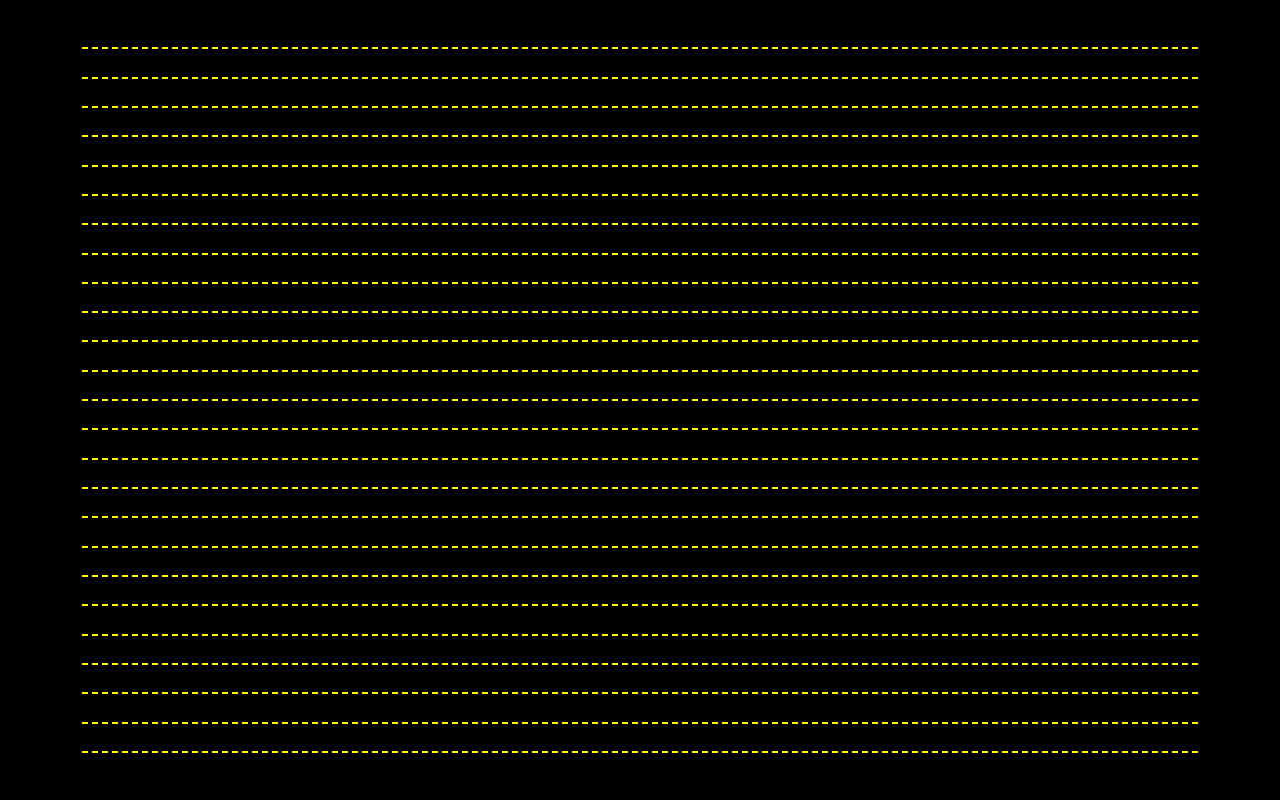
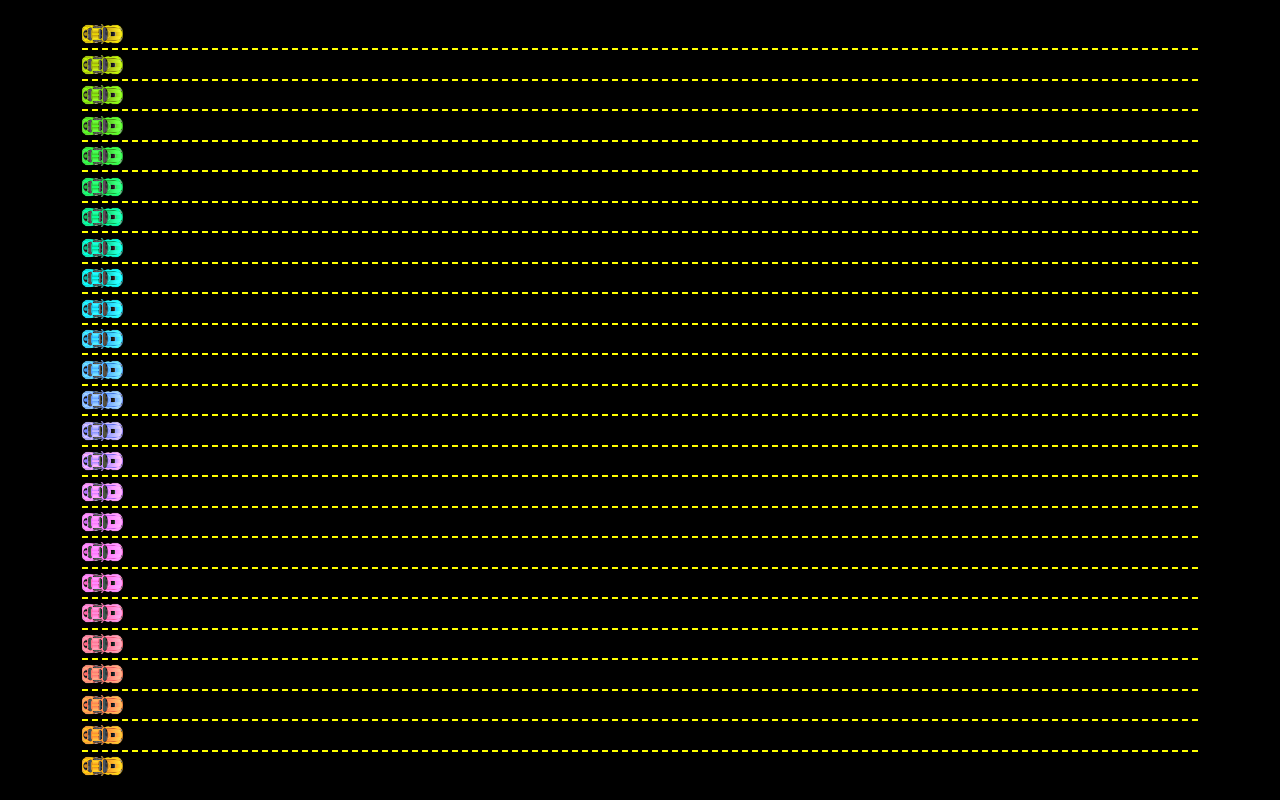
Before and after one commit to ikromshi/horse-racing, a React (Create React App) app: page / in a window 1280 px wide. Built offline with nearby package versions, Linux system fonts and the light colour scheme.

Commit message:
added cars to the lane

```diff
--- a/src/components/RaceTrack/RaceTrack.jsx
+++ b/src/components/RaceTrack/RaceTrack.jsx
@@ -1,5 +1,6 @@
 import React from 'react';
 import styled from 'styled-components';
+import carImage from '../../assets/car-yellow.png';
 
 const Track = styled.div`
   display: flex;
@@ -25,13 +26,66 @@ const Lane = styled.div`
   }
 `;
 
+const Car = styled.img`
+  height: 20px; // Adjust based on your preference
+  position: absolute;
+  // Adjust this value to center the car, it could be positive or negative
+  // You might need to tweak this after inspecting the actual rendered output
+  top: 50%;
+  transform: translateY(-50%); // This ensures the car is centered regardless of its height
+  filter: ${props => `hue-rotate(${props.color}deg)`}; // Change color through hue rotation
+  transition: bottom 0.5s ease-in-out; // Smooth transition for the movement
+`;
 
 
-const RaceTrack = ({ numberOfLanes }) => {
+const carsData = [
+  { name: "Alex", ticket_amount: 120 },
+  { name: "Jordan", ticket_amount: 95 },
+  { name: "Casey", ticket_amount: 150 },
+  { name: "Morgan", ticket_amount: 130 },
+  { name: "Taylor", ticket_amount: 110 },
+  { name: "Jamie", ticket_amount: 80 },
+  { name: "Quinn", ticket_amount: 145 },
+  { name: "Reese", ticket_amount: 90 },
+  { name: "Skyler", ticket_amount: 100 },
+  { name: "Drew", ticket_amount: 50 },
+  { name: "Cameron", ticket_amount: 60 },
+  { name: "Riley", ticket_amount: 70 },
+  { name: "Avery", ticket_amount: 85 },
+  { name: "Peyton", ticket_amount: 75 },
+  { name: "Harper", ticket_amount: 65 },
+  { name: "Charlie", ticket_amount: 55 },
+  { name: "Dakota", ticket_amount: 45 },
+  { name: "Emerson", ticket_amount: 35 },
+  { name: "Finley", ticket_amount: 25 },
+  { name: "Elliot", ticket_amount: 15 },
+  { name: "Jordan", ticket_amount: 5 },
+  { name: "Logan", ticket_amount: 140 },
+  { name: "Logan", ticket_amount: 140 },
+  { name: "Spencer", ticket_amount: 115 },
+  { name: "Spencer", ticket_amount: 115 }
+];
+
+
+// Calculate position based on ticket amount (Example: linear scale, you might need to adjust this)
+const calculatePosition = (ticket_amount) => {
+  // Assuming 100 tickets places the car at 90% towards the top, adjust as needed
+  const maxTickets = Math.max(...carsData.map(car => car.ticket_amount));
+  return (ticket_amount / maxTickets) * 90;
+};
+
+const RaceTrack = () => {
   return (
     <Track>
-      {Array.from({ length: numberOfLanes }, (_, index) => (
-        <Lane key={index} numberOfLanes={numberOfLanes} />
+      {carsData.map((car, index) => (
+        <Lane key={index} numberOfLanes={carsData.length}>
+          <Car
+            src={carImage}
+            position={calculatePosition(car.ticket_amount)}
+            color={(index * 360) / carsData.length} // Distribute colors across the spectrum
+            alt={`Car driven by ${car.name}`}
+          />
+        </Lane>
       ))}
     </Track>
   );
```
